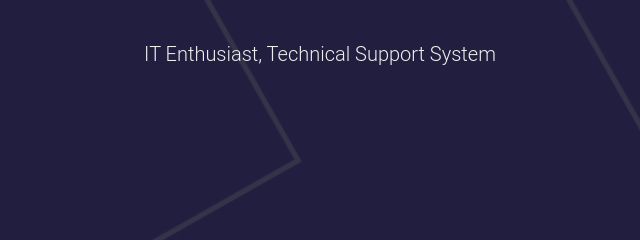
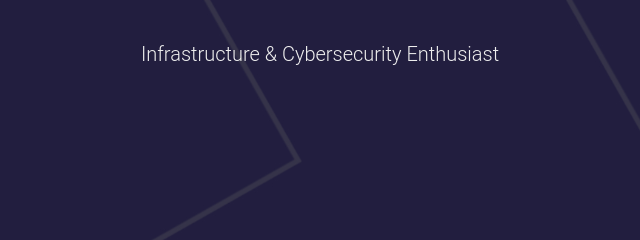
Before and after one commit to 13ihsan92/13ihsan92.github.io, a plain HTML site: page index.html in a window 1280 px wide. Shown: the part 465-705 px from the top of the page, 320-960 px from the left. Drawn offline with nearby package versions, Linux system fonts and the light colour scheme.

Commit message:
update about me

```diff
--- a/index.html
+++ b/index.html
@@ -39,7 +39,7 @@
 		</nav>
 		<div class="landing-text">
 			<h1>Muhammad Ihsan</h1>
-			<h6>IT Enthusiast, Technical Support System</h6>
+			<h6>Infrastructure & Cybersecurity Enthusiast</h6>
 		</div>
 	</header>
 
```
